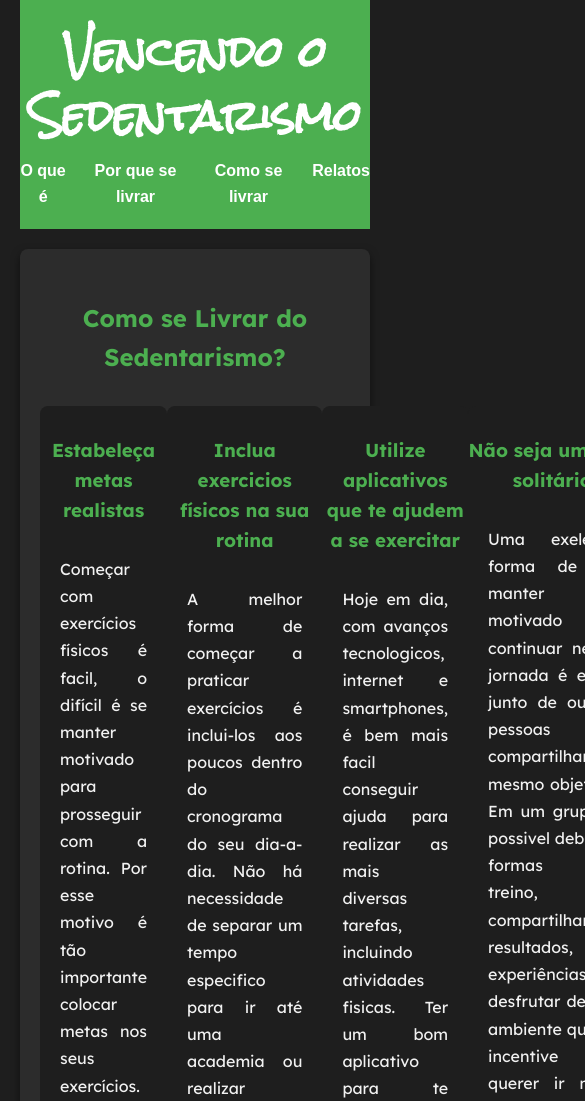
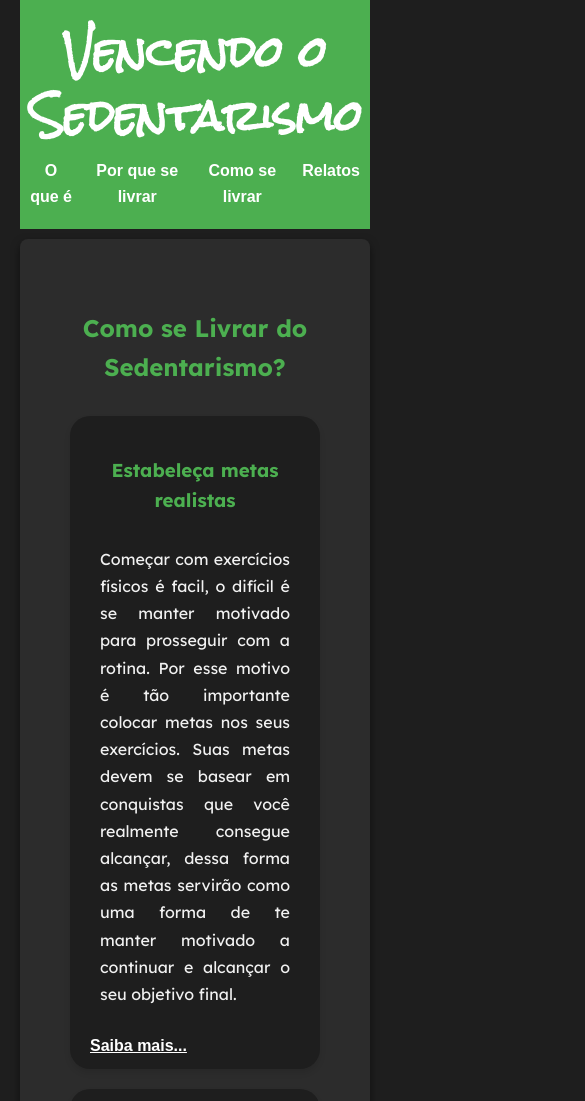
Before and after one commit to Denilson027/blog, a plain HTML site: page como-se-livrar.html in a window 390 px wide. Shown: the top 1101 px of the page, 585 px wide, since content can reach past the window. Drawn offline with Linux system fonts and the light colour scheme; a web font is replaced by a local one.

Commit message:
95% Concluido

```diff
--- a/css/style.css
+++ b/css/style.css
@@ -10,8 +10,8 @@
 body {
     font-family: Arial, sans-serif;
     line-height: 1.6;
-    background-color: #1e1e1e; /* Fundo escuro */
-    color: #f1f1f1; /* Texto claro */
+    background-color: #1e1e1e;
+    color: #f1f1f1;
     padding: 0 20px;
 }
 
@@ -19,7 +19,7 @@ header {
     background-color: #4caf50;
     color: white;
     padding: 20px 0;
-    text-align: center; /* Centraliza o título */
+    text-align: center;
 }
 
 header h1 {
@@ -86,7 +86,7 @@ img {
 
 main {
     max-width: 1024px;
-    margin: 20px auto;
+    margin: 10px auto;
     background: #2c2c2c;
     padding: 20px;
     border-radius: 8px;
@@ -99,21 +99,62 @@ main section {
 
 .main {
     display: flex;
+    flex-wrap: wrap;
+    gap: 20px;
+    justify-content: space-between;
+    padding-left: 10px;
+    padding-right: 10px;
 }
 
 .card-como {
-    border-radius: 8px;
+    width: 48%;
+    box-sizing: border-box;
     background-color: #1e1e1e;
-    a{
-        font-family: 'Lexend', sans-serif;
-        text-decoration: underline;
-        color: white;
-    }
+    padding: 10px;
+    border-radius: 20px;
+    box-shadow: 0 4px 6px rgba(0, 0, 0, 0.1);
+}
+
+.card-como a {
+    margin-top: auto;
+    display: block;
+    text-align: left;
+    color: #fff;
+    text-decoration: underline;
+    font-weight: bold;
+    padding-left: 10px;
+}
+
+.como {
+    padding: 20px;
 }
 
 .card-relato {
-    border-radius: 8px;
     background-color: #1e1e1e;
+    padding: 10px;
+    margin-bottom: 20px;
+    border-radius: 20px;
+    box-shadow: 0 4px 6px rgba(0, 0, 0, 0.1);
+}
+
+.card-relato h3 {
+    margin-top: 10px;
+}
+
+.card-relato p {
+    margin-bottom: 10px;
+}
+
+.card-relato h3 {
+    font-size: 1.2em;
+    font-weight: bold;
+    color: #4caf50;
+}
+
+.card-relato p {
+    font-size: 1em;
+    color: white;
+    line-height: 1.6;
 }
 
 footer {
@@ -131,7 +172,16 @@ footer p {
 }
 
 @media screen and (max-width: 600px){
+    header {
+        padding: 20px 10px;
+        a {
+            display: flex;
+        }
+    }
     img{
         width: 90%;
     }
+    .card-como{
+        width: 100%;
+    }
 }
```
